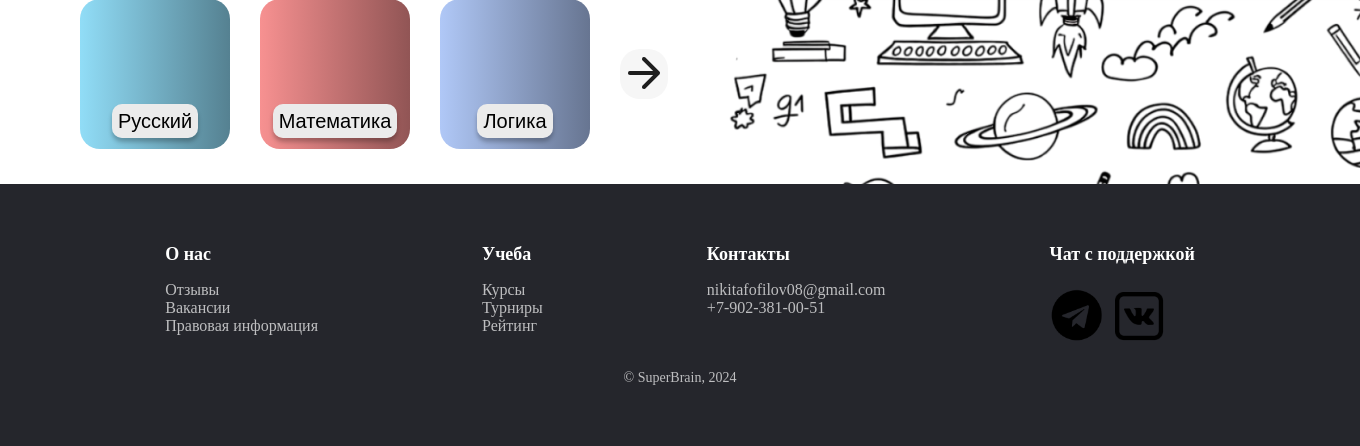
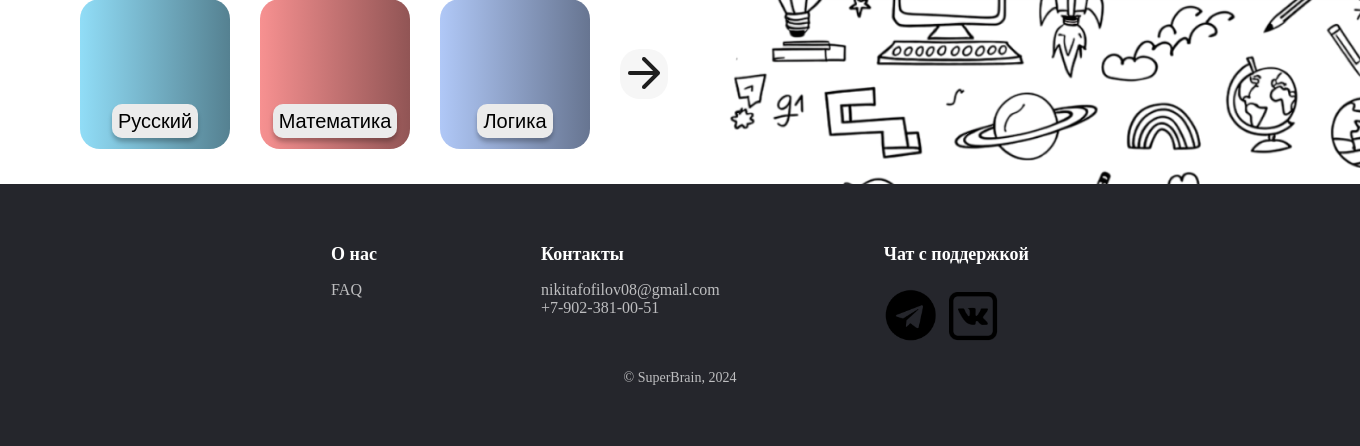
Before and after one commit to Viiiiiibe/super-brain, a Django app: page /account/personal_account_main/ in a window 1360 px wide. Shown: the part 874-1320 px from the top of the page. Run offline with Django 5.2, Linux system fonts and the light colour scheme; some web fonts are replaced.

Commit message:
Изменил footer после правок дизайнера

```diff
--- a/proj/templates/includes/footer.html
+++ b/proj/templates/includes/footer.html
@@ -7,30 +7,11 @@
 			<h3>О нас</h3>
             <ul>
                 <li>
-                  <a href="">Отзывы</a>
-                </li>
-                <li>
-                  <a href="">Вакансии</a>
-                </li>
-                <li>
-                  <a href="">Правовая информация</a>
+                  <a href="">FAQ</a>
                 </li>
             </ul>
           </div>
-          <div class="kl-footer__group">
-			<h3>Учеба</h3>
-            <ul>
-                <li>
-                  <a href="">Курсы</a>
-                </li>
-                <li>
-                  <a href="">Турниры</a>
-                </li>
-                <li>
-                  <a href="#">Рейтинг</a>
-                </li>
-            </ul>
-          </div>
+
           <div class="kl-footer__group">
 			<h3>Контакты</h3>
             <ul>
```
